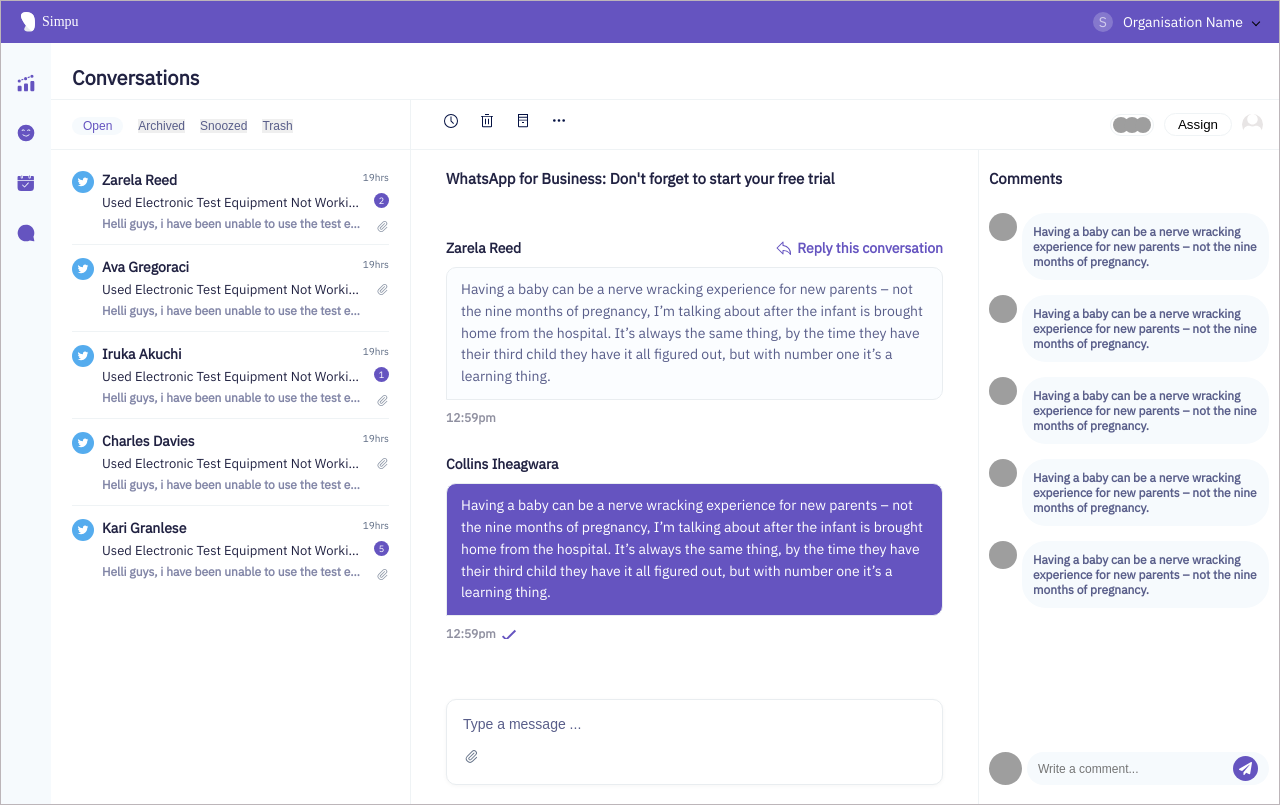
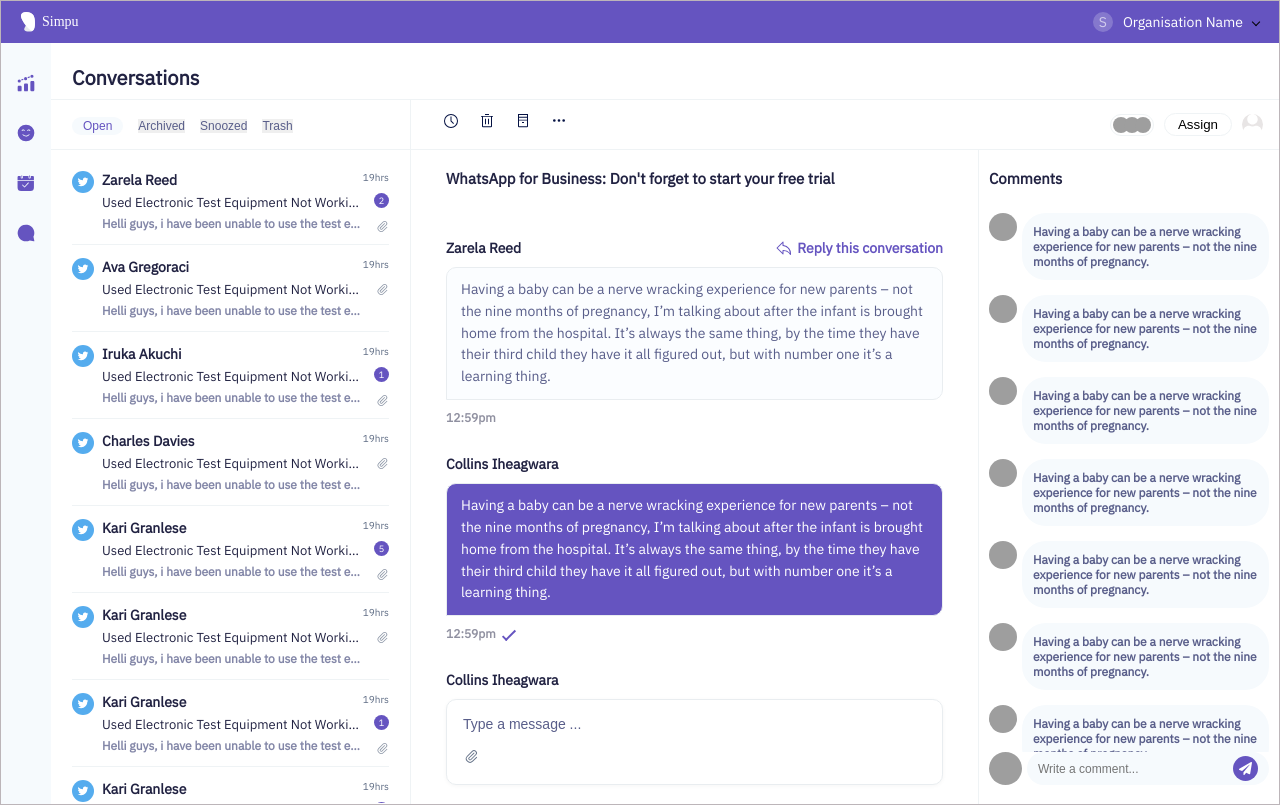
Before and after one commit to davidobodo/simpu-interview-challenge, a React (Create React App) app: page / in a window 1280 px wide. Built offline with nearby package versions, Linux system fonts and the light colour scheme; grey boxes are pictures that could not be loaded.

Commit message:
fix all overflow-y occurences

```diff
--- a/src/components/chat/constants.js
+++ b/src/components/chat/constants.js
@@ -34,4 +34,51 @@
         status: 'read',
         is_user_msg: true,
     },
+    {
+        id: 4,
+        name: 'Zarela Reed',
+        content: `Having a baby can be a nerve wracking experience for new parents –
+                    not the nine months of pregnancy, I’m talking about after the infant
+                    is brought home from the hospital. It’s always the same thing, by the
+                    time they have their third child they have it all figured out, but with
+                    number one it’s a learning thing.`,
+        time: '12:59pm',
+        is_user_msg: false,
+    },
+    {
+        id: 5,
+        name: 'Zarela Reed',
+        content: `Having a baby can be a nerve wracking experience for new parents –
+                    not the nine months of pregnancy, I’m talking about after the infant
+                    is brought home from the hospital. It’s always the same thing, by the
+                    time they have their third child they have it all figured out, but with
+                    number one it’s a learning thing.`,
+        time: '12:59pm',
+        is_user_msg: false,
+    },
+    {
+        id: 6,
+        name: 'Collins Iheagwara',
+        content: `Having a baby can be a nerve wracking experience for new parents –
+                    not the nine months of pregnancy, I’m talking about after the infant
+                    is brought home from the hospital. It’s always the same thing, by the
+                    time they have their third child they have it all figured out, but with
+                    number one it’s a learning thing.`,
+        time: '12:59pm',
+        status: 'read',
+        is_user_msg: true,
+    },
+    {
+        id: 7,
+        name: 'Collins Iheagwara',
+        content: `Having a baby can be a nerve wracking experience for new parents –
+                    not the nine months of pregnancy, I’m talking about after the infant
+                    is brought home from the hospital. It’s always the same thing, by the
+                    time they have their third child they have it all figured out, but with
+                    number one it’s a learning thing.`,
+        time: '12:59pm',
+        status: 'read',
+        is_user_msg: true,
+    },
+
 ]
--- a/src/components/chat/style.js
+++ b/src/components/chat/style.js
@@ -11,7 +11,7 @@
     }
 
     .message-wrapper{
-        height: 50vh;
+        height: calc(100vh - 340px);
         overflow-y: scroll;
     }
 
--- a/src/components/comments/constants.js
+++ b/src/components/comments/constants.js
@@ -29,5 +29,35 @@
         content: `Having a baby can be a nerve wracking experience for new parents
         – not the nine months of pregnancy.`
     },
+    {
+        id: 6,
+        img: 'https://images.unsplash.com/photo-1581090464777-f3220bbe1b8b?ixlib=rb-1.2.1&ixid=eyJhcHBfaWQiOjEyMDd9&auto=format&fit=crop&w=800&q=60',
+        content: `Having a baby can be a nerve wracking experience for new parents
+        – not the nine months of pregnancy.`
+    },
+    {
+        id: 7,
+        img: 'https://images.unsplash.com/photo-1581090464777-f3220bbe1b8b?ixlib=rb-1.2.1&ixid=eyJhcHBfaWQiOjEyMDd9&auto=format&fit=crop&w=800&q=60',
+        content: `Having a baby can be a nerve wracking experience for new parents
+        – not the nine months of pregnancy.`
+    },
+    {
+        id: 8,
+        img: 'https://images.unsplash.com/photo-1581090464777-f3220bbe1b8b?ixlib=rb-1.2.1&ixid=eyJhcHBfaWQiOjEyMDd9&auto=format&fit=crop&w=800&q=60',
+        content: `Having a baby can be a nerve wracking experience for new parents
+        – not the nine months of pregnancy.`
+    },
+    {
+        id: 9,
+        img: 'https://images.unsplash.com/photo-1581090464777-f3220bbe1b8b?ixlib=rb-1.2.1&ixid=eyJhcHBfaWQiOjEyMDd9&auto=format&fit=crop&w=800&q=60',
+        content: `Having a baby can be a nerve wracking experience for new parents
+        – not the nine months of pregnancy.`
+    },
+    {
+        id: 10,
+        img: 'https://images.unsplash.com/photo-1581090464777-f3220bbe1b8b?ixlib=rb-1.2.1&ixid=eyJhcHBfaWQiOjEyMDd9&auto=format&fit=crop&w=800&q=60',
+        content: `Having a baby can be a nerve wracking experience for new parents
+        – not the nine months of pregnancy.`
+    },
 
 ]
--- a/src/components/comments/index.js
+++ b/src/components/comments/index.js
@@ -12,9 +12,11 @@
     return (
         <CommentsWrapper>
             <h3>Comments</h3>
-            {ALL_COMMENTS.map(comment => {
-                return <Comment key={comment.id} comment={comment} />
-            })}
+            <div className="comment-wrapper">
+                {ALL_COMMENTS.map(comment => {
+                    return <Comment key={comment.id} comment={comment} />
+                })}
+            </div>
             <div className="form-field">
                 <img src="https://images.unsplash.com/photo-1581090464777-f3220bbe1b8b?ixlib=rb-1.2.1&ixid=eyJhcHBfaWQiOjEyMDd9&auto=format&fit=crop&w=800&q=60" alt="img3" />
                 <div className="form-field__input">
--- a/src/components/comments/style.js
+++ b/src/components/comments/style.js
@@ -9,6 +9,11 @@
 
     h3{
         margin-bottom: 25px;
+    }
+
+    .comment-wrapper{
+        height: calc(100vh - 261px);
+        overflow-y: scroll;
     }
 
     .form-field{
--- a/src/layouts/body/chats/constants.js
+++ b/src/layouts/body/chats/constants.js
@@ -39,5 +39,61 @@
         sent: '19hrs',
         unread: 5
     },
+    {
+        id: 6,
+        name: 'Kari Granlese',
+        header: 'Used Electronic Test Equipment Not Working Very Well Because Of Cold Temperature',
+        content: 'Helli guys, i have been unable to use the test equipment because of the weather recently.',
+        sent: '19hrs',
+        unread: 0
+    },
+    {
+        id: 7,
+        name: 'Kari Granlese',
+        header: 'Used Electronic Test Equipment Not Working Very Well Because Of Cold Temperature',
+        content: 'Helli guys, i have been unable to use the test equipment because of the weather recently.',
+        sent: '19hrs',
+        unread: 1
+    },
+    {
+        id: 8,
+        name: 'Kari Granlese',
+        header: 'Used Electronic Test Equipment Not Working Very Well Because Of Cold Temperature',
+        content: 'Helli guys, i have been unable to use the test equipment because of the weather recently.',
+        sent: '19hrs',
+        unread: 20
+    },
+    {
+        id: 9,
+        name: 'Kari Granlese',
+        header: 'Used Electronic Test Equipment Not Working Very Well Because Of Cold Temperature',
+        content: 'Helli guys, i have been unable to use the test equipment because of the weather recently.',
+        sent: '19hrs',
+        unread: 15
+    },
+    {
+        id: 10,
+        name: 'Kari Granlese',
+        header: 'Used Electronic Test Equipment Not Working Very Well Because Of Cold Temperature',
+        content: 'Helli guys, i have been unable to use the test equipment because of the weather recently.',
+        sent: '19hrs',
+        unread: 3
+    },
+    {
+        id: 11,
+        name: 'Kari Granlese',
+        header: 'Used Electronic Test Equipment Not Working Very Well Because Of Cold Temperature',
+        content: 'Helli guys, i have been unable to use the test equipment because of the weather recently.',
+        sent: '19hrs',
+        unread: 0
+    },
+    {
+        id: 12,
+        name: 'Kari Granlese',
+        header: 'Used Electronic Test Equipment Not Working Very Well Because Of Cold Temperature',
+        content: 'Helli guys, i have been unable to use the test equipment because of the weather recently.',
+        sent: '19hrs',
+        unread: 2
+    },
 
 ]
--- a/src/layouts/body/chats/style.js
+++ b/src/layouts/body/chats/style.js
@@ -29,5 +29,7 @@
 
     section{
         padding: 21px;
+        height: calc(100vh - 147px);
+        overflow-y: scroll;
     }
 `;
```
